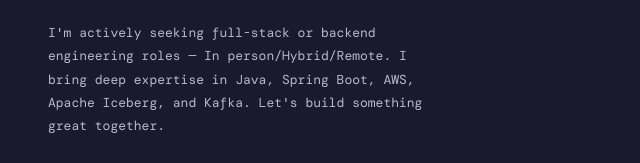
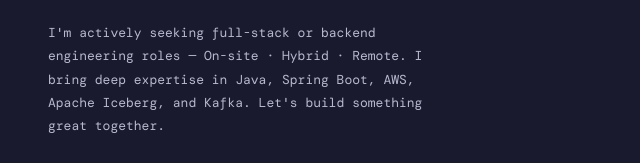
Before and after one commit to rachana-9100/rachana-9100.github.io, a plain HTML site: page index.html in a window 1280 px wide. Shown: the part 5991-6154 px from the top of the page, 0-640 px from the left. Drawn offline with nearby package versions, Linux system fonts and the light colour scheme; a web font is replaced by a local one.

Commit message:
Update contact paragraph for clarity

```diff
--- a/index.html
+++ b/index.html
@@ -1040,7 +1040,7 @@
   <div class="contact-inner">
     <div>
       <h2 class="contact-headline">Open to <em>new</em> opportunities.</h2>
-      <p class="contact-sub">I'm actively seeking full-stack or backend engineering roles — In person/Hybrid/Remote. I bring deep expertise in Java, Spring Boot, AWS, Apache Iceberg, and Kafka. Let's build something great together.</p>
+      <p class="contact-sub">I'm actively seeking full-stack or backend engineering roles — On-site · Hybrid · Remote. I bring deep expertise in Java, Spring Boot, AWS, Apache Iceberg, and Kafka. Let's build something great together.</p>
     </div>
     <div class="contact-links">
       <a href="mailto:rachanam646@gmail.com" class="contact-link">
```
